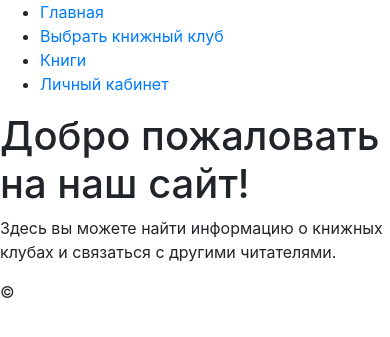
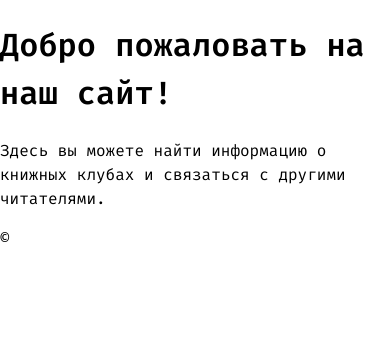
Before and after one commit to natasha-n-k/the_book_club, a Django app: page / in a window 390 px wide. Shown: the top 337 px of the page. Run offline with Django 4.2, Linux system fonts and the light colour scheme; some libraries are stand-ins or nearby versions.

Commit message:
corrected static

```diff
--- a/the_book_club/static/css/style.css
+++ b/the_book_club/static/css/style.css
@@ -0,0 +1,119 @@
+
+/* Общие стили */
+body {
+font-family: 'Fira Code', monospace;
+  font-size: 16px;
+  line-height: 1.5;
+  margin: 0;
+}
+
+a {
+  color: #000;
+  text-decoration: none;
+}
+
+
+/* Стили для мобильных устройств */
+@media screen and (max-width: 767px) {
+  header {
+    text-align: center;
+  }
+
+  nav {
+    display: none;
+  }
+
+  nav:before {
+    content: '\2630';
+    display: block;
+    font-size: 28px;
+    padding: 10px;
+    text-align: right;
+  }
+
+  nav ul {
+    display: block;
+    margin: 0;
+    padding: 0;
+    text-align: center;
+  }
+
+  nav li {
+    display: block;
+    margin: 0;
+    padding: 10px;
+  }
+
+  nav li a {
+    display: block;
+    padding: 10px;
+    }
+}
+
+    /* Стили для планшетов */
+    @media screen and (min-width: 768px) and (max-width: 1023px) {
+    header {
+    text-align: center;
+    }
+
+    nav {
+    float: left;
+    width: 33.333%;
+    }
+
+    main {
+    float: right;
+    width: 66.667%;
+    }
+
+    nav ul {
+    display: block;
+    margin: 0;
+    padding: 0;
+    }
+
+    nav li {
+    display: inline-block;
+    margin: 0;
+    padding: 10px;
+    }
+
+    nav li a {
+    display: block;
+    padding: 10px;
+    }
+    }
+
+    /* Стили для десктопов */
+    @media screen and (min-width: 1024px) {
+    header {
+    text-align: center;
+    }
+
+    nav {
+    float: left;
+    width: 25%;
+    }
+
+    main {
+    float: right;
+    width: 75%;
+    }
+
+    nav ul {
+    display: block;
+    margin: 0;
+    padding: 0;
+    }
+
+    nav li {
+    display: inline-block;
+    margin: 0;
+    padding: 10px;
+    }
+
+    nav li a {
+    display: block;
+    padding: 10px;
+    }
+}
--- a/the_book_club/templates/base.html
+++ b/the_book_club/templates/base.html
@@ -2,10 +2,11 @@
 <!DOCTYPE html>
 <html lang="{{ language }}">
 <head>
-    <link rel="stylesheet" href="{% static 'bootstrap/dist/css/bootstrap.min.css' %}">
-    <script src="{% static 'jquery/dist/jquery.min.js' %}"></script>
-    <script src="{% static 'bootstrap/dist/js/bootstrap.min.js' %}"></script>
     <link rel="stylesheet" type="text/css" href="{% static 'css/style.css' %}">
+    <!-- Подключаем шрифты -->
+    <link rel="preconnect" href="https://fonts.googleapis.com">
+    <link rel="preconnect" href="https://fonts.gstatic.com" crossorigin>
+    <link href="https://fonts.googleapis.com/css2?family=Fira+Code:wght@400;500;600&display=swap" rel="stylesheet">
     <meta charset="UTF-8">
     <title>{% block title %}{% endblock %}</title>
 </head>
--- a/the_book_club/the_book_club/settings.py
+++ b/the_book_club/the_book_club/settings.py
@@ -127,7 +127,9 @@ LOGIN_URL = '/login/'
 # https://docs.djangoproject.com/en/4.2/howto/static-files/
 
 STATIC_URL = '/static/'
-STATIC_ROOT = os.path.join(BASE_DIR, 'static')
+STATICFILES_DIRS = [
+    os.path.join(BASE_DIR, 'static'),
+]
 
 
 
```
